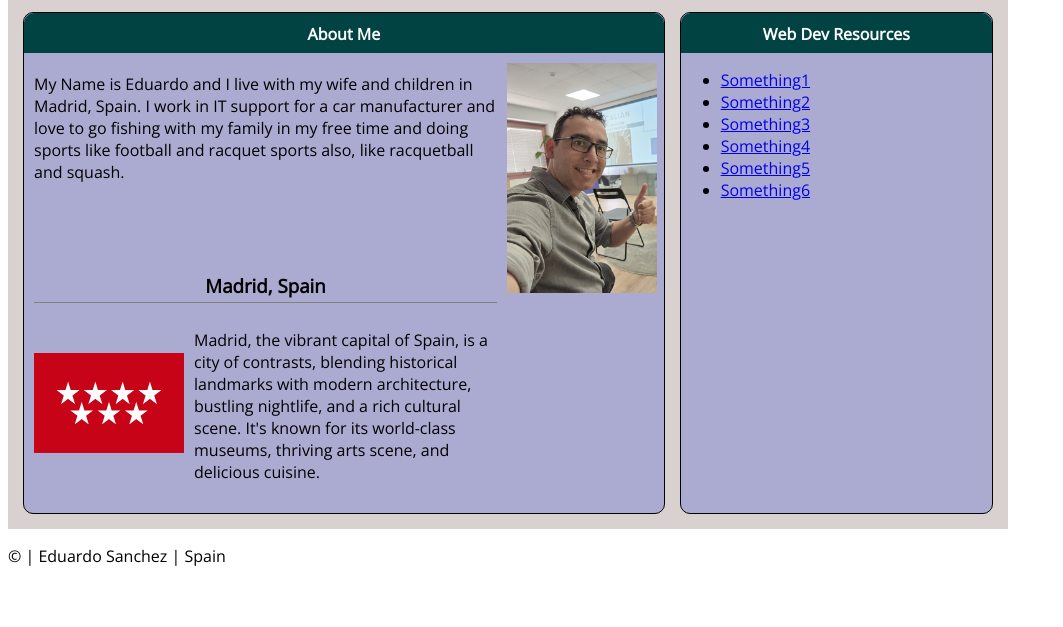
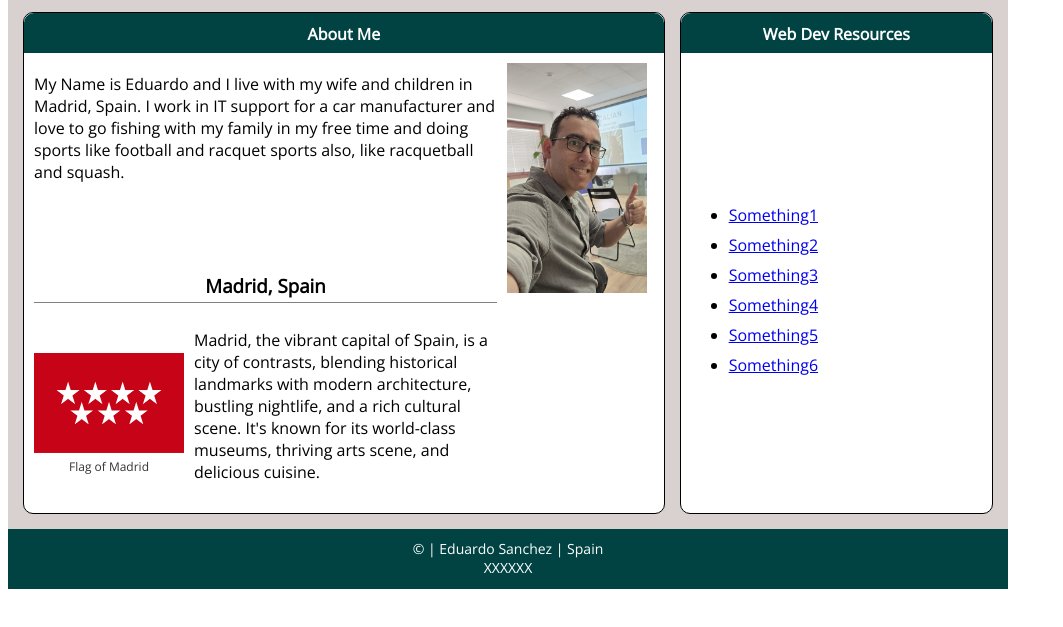
Before and after one commit to edusanchez84/wdd131, a plain HTML site: page index.html in a window 1280 px wide. Shown: the part 121-748 px from the top of the page, without its empty margins (0-1063 px from the left). Drawn offline with nearby package versions, Linux system fonts and the light colour scheme.

Commit message:
working on it 5

```diff
--- a/index.html
+++ b/index.html
@@ -31,7 +31,10 @@
             <p id="myDescription">My Name is Eduardo and I live with my wife and children in Madrid, Spain. I work in IT support for a car manufacturer and love to go fishing with my family in my free time and doing sports like football and racquet sports also, like racquetball and squash.</p>
             <img class="myPict" src="images/myPicture.jpeg" alt="myPicture">
             <h3>Madrid, Spain</h3>
-            <img class="flag" src="images/madridFlag.png" alt="flag of Madrid">
+            <figure>
+                <img class="flag" src="images/madridFlag.png" alt="flag of Madrid">
+                <figcaption>Flag of Madrid</figcaption>
+            </figure>
             <p id="madridDescription">Madrid, the vibrant capital of Spain, is a city of contrasts, blending historical landmarks with modern architecture, bustling nightlife, and a rich cultural scene. It's known for its world-class museums, thriving arts scene, and delicious cuisine.</p>
         </section>
         <section class="card2">
@@ -47,8 +50,8 @@
         </section>
     </main>
     <footer>
-        <p>© <span id="currentyear"></span>| Eduardo Sanchez | Spain</p>
-        <p id="lastModified"></p>
+        <p class="closingLines">© <span id="currentYear"></span>| Eduardo Sanchez | Spain</p>
+        <p class="closingLines" id="lastModified">XXXXXX</p>
     </footer>
 </body>
 </html>
--- a/styles/base.css
+++ b/styles/base.css
@@ -63,7 +63,7 @@ main {
     margin-top: 15px;
     margin-left: 15px;
     margin-bottom: 15px;
-    background-color: rgb(171, 171, 210);
+    background-color: rgb(255, 255, 255);
     color:black;
     border: 1px solid black;
     border-radius: 10px;
@@ -78,10 +78,11 @@ main {
     margin-top: 15px;
     margin-right: 15px;
     margin-bottom: 15px;
-    background-color: rgb(171, 171, 210);
+    background-color: rgb(255, 255, 255);
     color:black;
     border: 1px solid black;
     border-radius: 10px;
+    display: grid;
 }
 
 h2 {
@@ -110,7 +111,7 @@ h2 {
 }
 
 .myPict {
-    width: 150px;
+    width: 140px;
     height: 230px;
     grid-row: 2 / 3;
     grid-column: 4 / 5;
@@ -119,11 +120,6 @@ h2 {
 .flag {
     width: 150px;
     height: 100px;
-    grid-row: 4 / 4;
-    grid-column: 1 / 2;
-    padding-left: 10px;
-    padding-right: 10px;
-    padding-top: 40px;
 }
 
 h3 {
@@ -135,3 +131,38 @@ h3 {
     border-bottom: 1px solid gray;
     text-align: center;
 }
+
+figure {
+    grid-row: 4 / 4;
+    grid-column: 1 / 2;
+    padding-left: 10px;
+    padding-right: 10px;
+    padding-top: 40px;
+    margin: 0;
+}
+
+figcaption {
+    color: rgb(53, 52, 52);
+    text-align: center;
+    font-size: 12px;
+
+}
+
+#list li {
+    margin: 8px;
+}
+
+footer {
+    background-color: rgb(1, 67, 67);
+    margin: 0;
+    padding-top: 10px;
+    color: white;
+    text-align: center;
+    height: 50px;
+}
+
+.closingLines {
+    margin:0;
+    font-size: 14px;
+
+}
```
